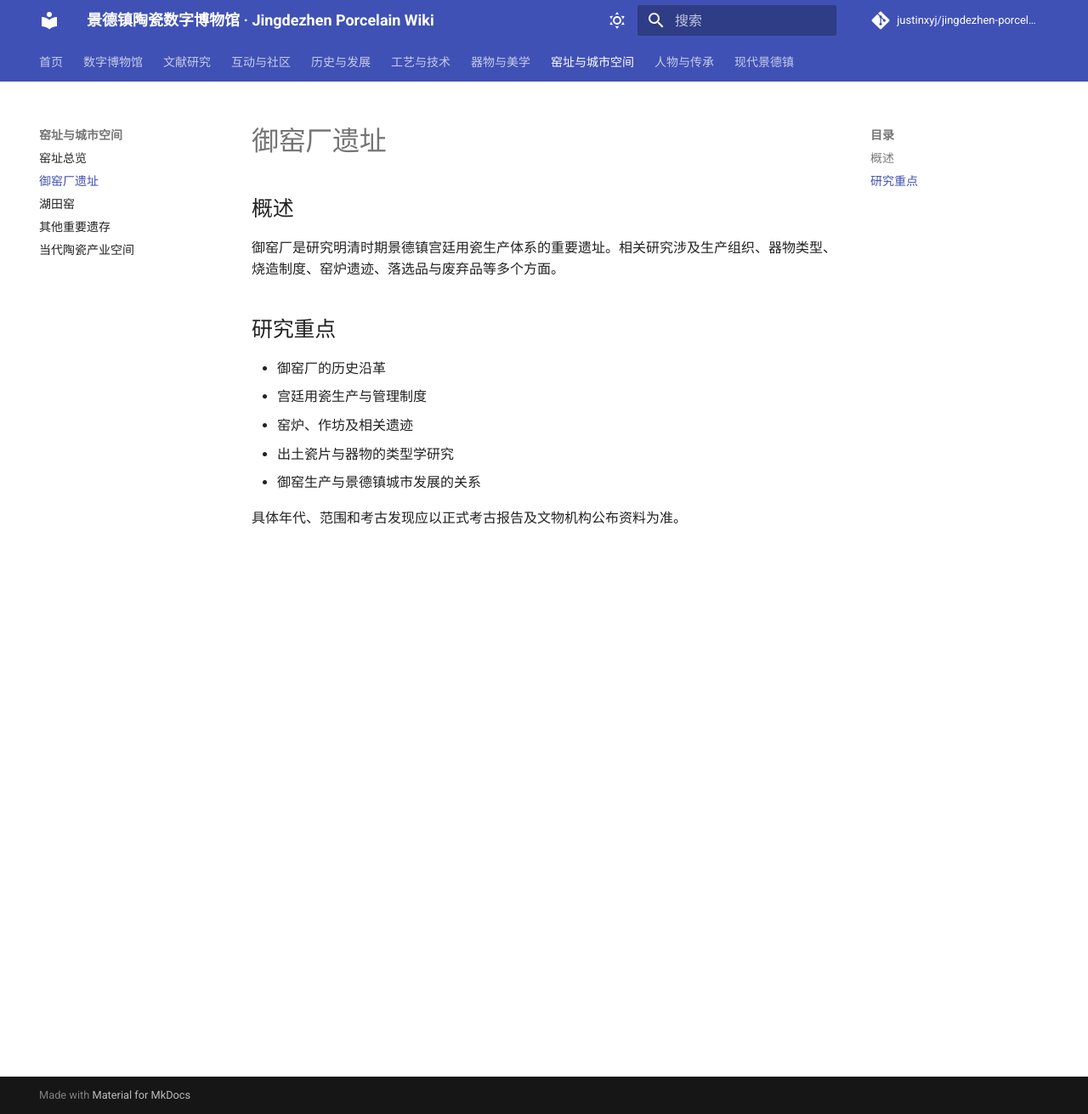
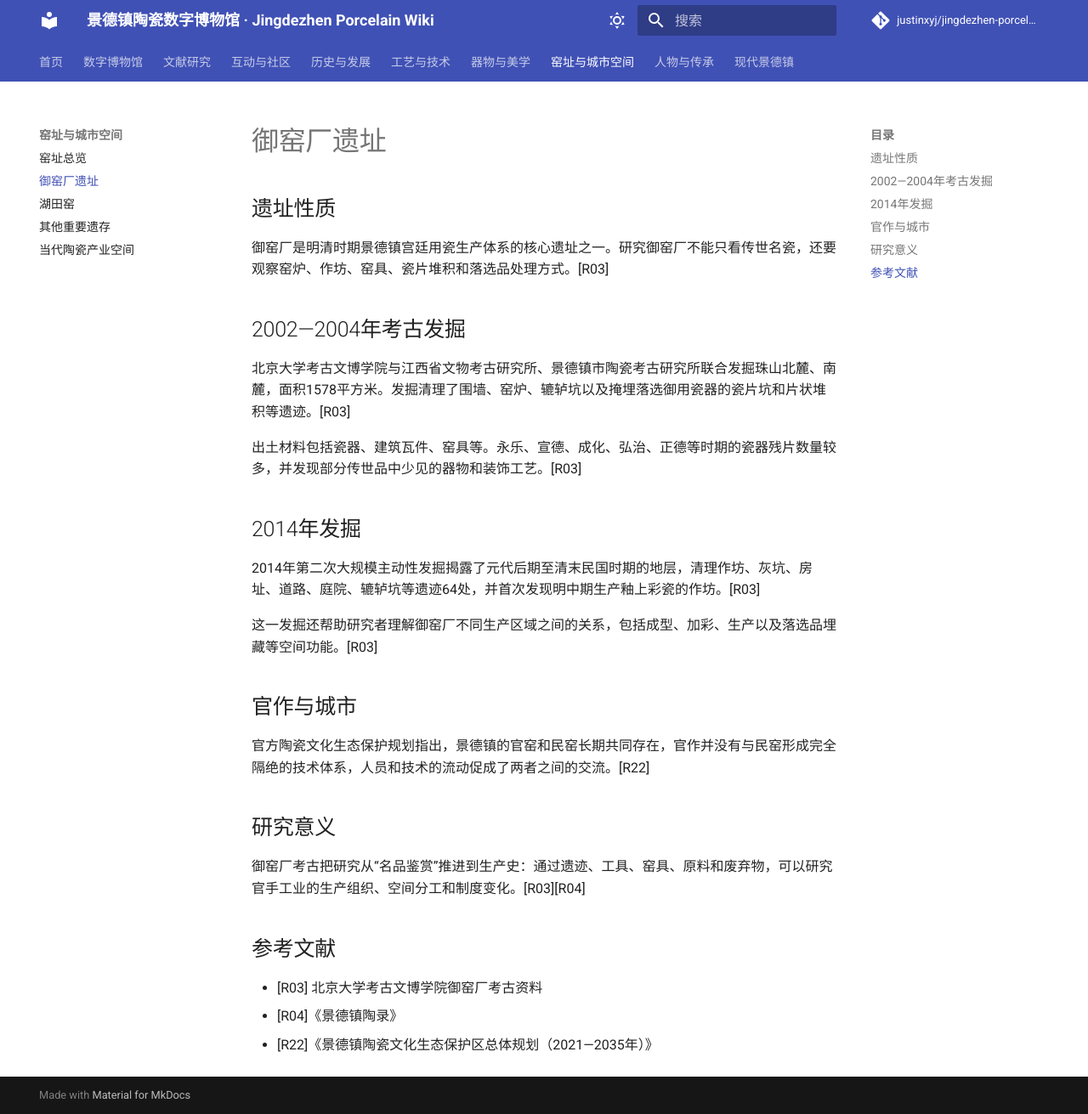
Before and after one commit to justinxyj/jingdezhen-porcelain-wiki, an MkDocs documentation site: the page built from docs/kilns/imperial-kiln.md, in a window 1280 px wide and 1311 px high. Shown: the whole window at 85% size. Built offline with MkDocs 1.6.1 and Material for MkDocs 9.7.7, drawn with Linux system fonts in a browser that asks for light colours; a script that is not in the unit is left out; comment, search, counter and statistics services are not loaded.

Commit message:
docs: expand imperial kiln archaeology from primary reports

```diff
--- a/docs/kilns/imperial-kiln.md
+++ b/docs/kilns/imperial-kiln.md
@@ -1,15 +1,31 @@
 # 御窑厂遗址
 
-## 概述
+## 遗址性质
 
-御窑厂是研究明清时期景德镇宫廷用瓷生产体系的重要遗址。相关研究涉及生产组织、器物类型、烧造制度、窑炉遗迹、落选品与废弃品等多个方面。
+御窑厂是明清时期景德镇宫廷用瓷生产体系的核心遗址之一。研究御窑厂不能只看传世名瓷，还要观察窑炉、作坊、窑具、瓷片堆积和落选品处理方式。[R03]
 
-## 研究重点
+## 2002—2004年考古发掘
 
-- 御窑厂的历史沿革
-- 宫廷用瓷生产与管理制度
-- 窑炉、作坊及相关遗迹
-- 出土瓷片与器物的类型学研究
-- 御窑生产与景德镇城市发展的关系
+北京大学考古文博学院与江西省文物考古研究所、景德镇市陶瓷考古研究所联合发掘珠山北麓、南麓，面积1578平方米。发掘清理了围墙、窑炉、辘轳坑以及掩埋落选御用瓷器的瓷片坑和片状堆积等遗迹。[R03]
 
-具体年代、范围和考古发现应以正式考古报告及文物机构公布资料为准。
+出土材料包括瓷器、建筑瓦件、窑具等。永乐、宣德、成化、弘治、正德等时期的瓷器残片数量较多，并发现部分传世品中少见的器物和装饰工艺。[R03]
+
+## 2014年发掘
+
+2014年第二次大规模主动性发掘揭露了元代后期至清末民国时期的地层，清理作坊、灰坑、房址、道路、庭院、辘轳坑等遗迹64处，并首次发现明中期生产釉上彩瓷的作坊。[R03]
+
+这一发掘还帮助研究者理解御窑厂不同生产区域之间的关系，包括成型、加彩、生产以及落选品埋藏等空间功能。[R03]
+
+## 官作与城市
+
+官方陶瓷文化生态保护规划指出，景德镇的官窑和民窑长期共同存在，官作并没有与民窑形成完全隔绝的技术体系，人员和技术的流动促成了两者之间的交流。[R22]
+
+## 研究意义
+
+御窑厂考古把研究从“名品鉴赏”推进到生产史：通过遗迹、工具、窑具、原料和废弃物，可以研究官手工业的生产组织、空间分工和制度变化。[R03][R04]
+
+## 参考文献
+
+- [R03] 北京大学考古文博学院御窑厂考古资料
+- [R04]《景德镇陶录》
+- [R22]《景德镇陶瓷文化生态保护区总体规划（2021—2035年）》
```
